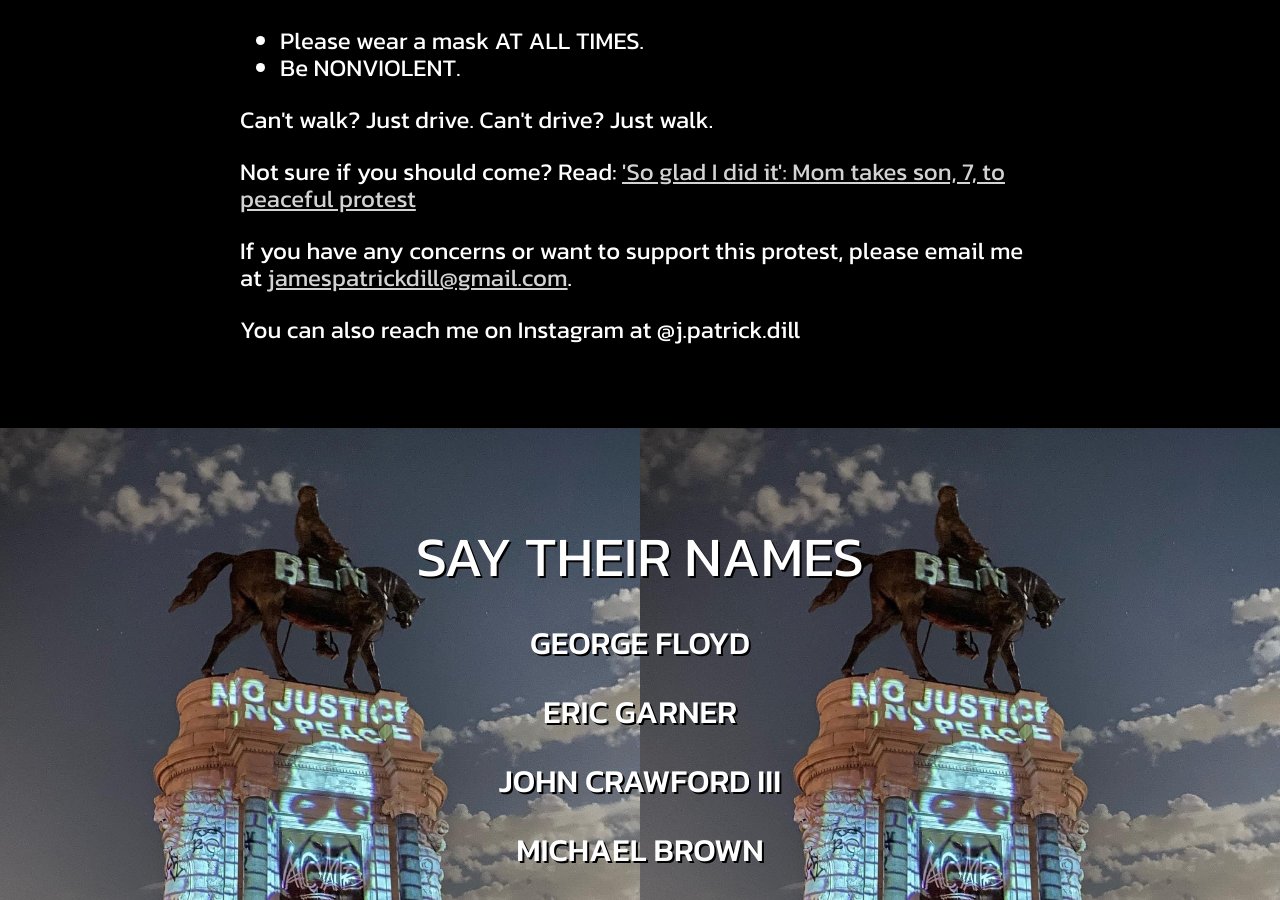
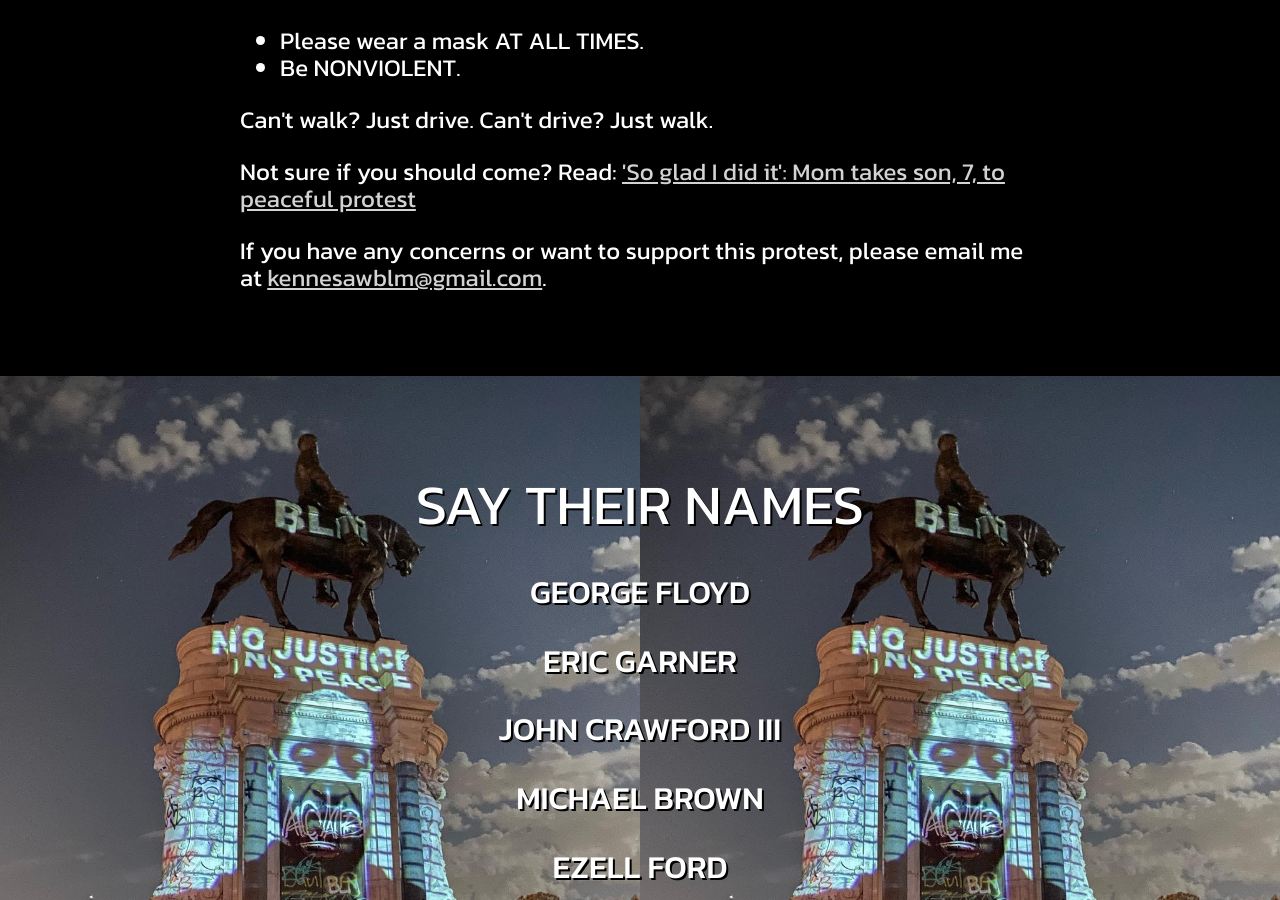
Before and after one commit to kennesaw-blm/kennesaw-blm.github.io, a Jekyll site: the page built from _pages/index.html, in a window 1280 px wide and 900 px high, scrolled down 2129 px. Built offline with Jekyll 4.4.1, drawn with Linux system fonts in a browser that asks for light colours.

Commit message:
Update index.html

```diff
--- a/_pages/index.html
+++ b/_pages/index.html
@@ -60,7 +60,7 @@ layout: base
                 'So glad I did it': Mom takes son, 7, to peaceful protest
             </a>
         </p>
-        <p>If you have any concerns or want to support this protest, please email me at <a href="mailto:jamespatrickdill@gmail.com">jamespatrickdill@gmail.com</a>.</p><p>You can also reach me on Instagram at @j.patrick.dill</p>
+        <p>If you have any concerns or want to support this protest, please email me at <a href="mailto:kennesawblm@gmail.com">kennesawblm@gmail.com</a>.</p>
     </div>
 </div>
 
```
